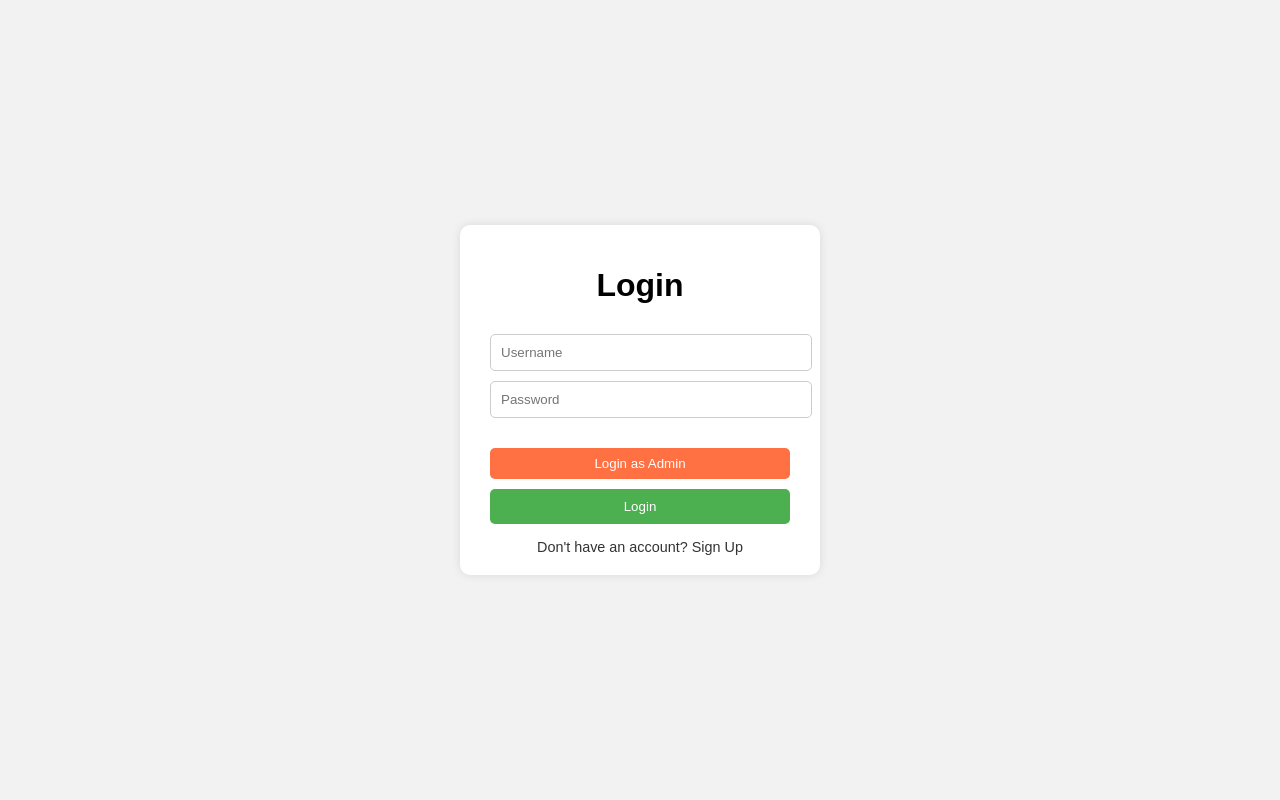
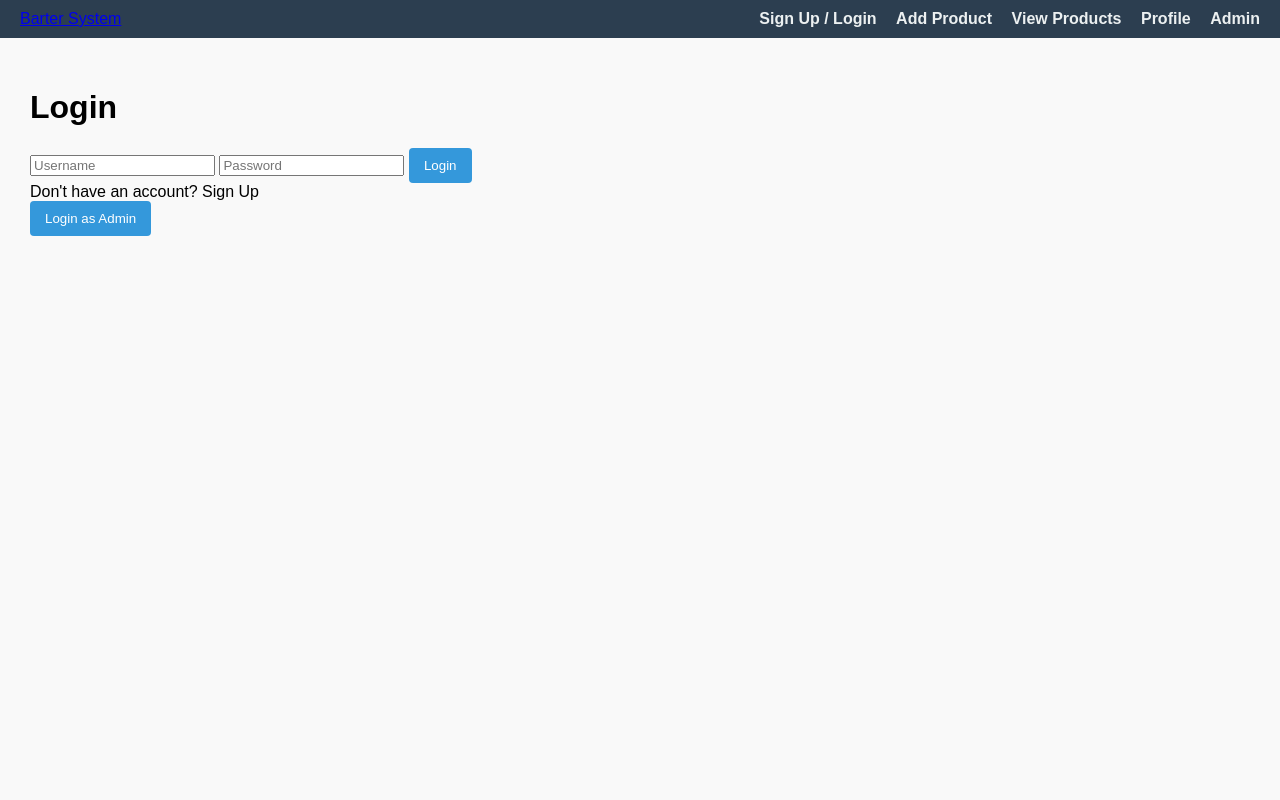
Before and after one commit to shruti-246/BarterSystem, a Flask app: template Frontend/templates/signup_login.html in a window 1280 px wide. Run offline with Flask 3, Linux system fonts and the light colour scheme; the template is opened without the code that fills it, so the values that code supplies are empty.

Commit message:
Update signup_login.html

```diff
--- a/Frontend/templates/signup_login.html
+++ b/Frontend/templates/signup_login.html
@@ -1,61 +1,13 @@
-<!DOCTYPE html>
-<html lang="en">
-<head>
-  <meta charset="UTF-8">
-  <meta name="viewport" content="width=device-width, initial-scale=1.0">
-  <title>BarterDB - Login/Signup</title>
-  <style>
-    body {
-      font-family: Arial, sans-serif;
-      background: #f2f2f2;
-      display: flex;
-      flex-direction: column;
-      align-items: center;
-      justify-content: center;
-      height: 100vh;
-      margin: 0;
-    }
-    h1 {
-      margin-bottom: 20px;
-    }
-    .container {
-      background: white;
-      padding: 20px 30px;
-      border-radius: 10px;
-      box-shadow: 0 0 10px rgba(0,0,0,0.1);
-      width: 300px;
-      text-align: center;
-    }
-    input, select, button {
-      width: 100%;
-      padding: 10px;
-      margin-top: 10px;
-      border: 1px solid #ccc;
-      border-radius: 5px;
-    }
-    button {
-      background: #4CAF50;
-      color: white;
-      border: none;
-      cursor: pointer;
-    }
-    button:hover {
-      background: #45a049;
-    }
-    .toggle {
-      margin-top: 15px;
-      font-size: 0.9em;
-      color: #333;
-      cursor: pointer;
-    }
-  </style>
-</head>
-<body>
+{% extends "base.html" %}
+{% block title %}Login / Signup - BarterDB{% endblock %}
+{% block content %}
 
-  <div class="container" id="form-container">
+<div class="auth-container" id="form-container">
   <h1 id="form-title">Login</h1>
+
   <input type="text" id="username" placeholder="Username" required>
   <input type="password" id="password" placeholder="Password" required>
+
   <div id="signup-extra" style="display: none;">
     <input type="email" id="email" placeholder="Email">
     <select id="role">
@@ -63,34 +15,44 @@
       <option value="seller">Seller</option>
     </select>
   </div>
-    <div style="margin-top: 20px;">
-      <button onclick="goToAdminLogin()" style="padding: 8px 16px; background-color: #ff7043; color: white; border: none; border-radius: 5px; cursor: pointer;">
-        Login as Admin
-      </button>
+
+  <button onclick="submitForm()" id="submit-btn">Login</button>
+
+  <div class="toggle" onclick="toggleForm()">
+    Don't have an account? Sign Up
   </div>
-    <button onclick="submitForm()" id="submit-btn">Login</button>
-    <div class="toggle" onclick="toggleForm()">Don't have an account? Sign Up</div>
+
+  <div class="admin-btn">
+    <button onclick="goToAdminLogin()">Login as Admin</button>
+  </div>
 </div>
 
 <script>
 let isLogin = true;
-    const BACKEND_URL = 'http://127.0.0.1:5000'; // Update this if needed
+const BACKEND_URL = "{{ request.host_url.rstrip('/') }}";
 
 function toggleForm() {
   isLogin = !isLogin;
   document.getElementById('form-title').innerText = isLogin ? 'Login' : 'Signup';
   document.getElementById('signup-extra').style.display = isLogin ? 'none' : 'block';
   document.getElementById('submit-btn').innerText = isLogin ? 'Login' : 'Signup';
-      document.querySelector('.toggle').innerText = isLogin ? "Don't have an account? Sign Up" : "Already have an account? Login";
+  document.querySelector('.toggle').innerText = isLogin
+    ? "Don't have an account? Sign Up"
+    : "Already have an account? Login";
 }
 
 function goToAdminLogin() {
-      window.location.href = 'admin_login.html';
+  window.location.href = "{{ url_for('admin_login_view') }}";
 }
 
 async function submitForm() {
-  const username = document.getElementById('username').value;
-  const password = document.getElementById('password').value;
+  const username = document.getElementById('username').value.trim();
+  const password = document.getElementById('password').value.trim();
+
+  if (!username || !password) {
+    alert('Please fill in all required fields.');
+    return;
+  }
 
   if (isLogin) {
     try {
@@ -101,30 +63,35 @@
       });
       const data = await res.json();
       alert(data.message);
-      if (data.message === 'Login successful') {
-        // 🔥 Save important info to sessionStorage
+
+      if (res.ok && data.user_id) {
         sessionStorage.setItem('user_id', data.user_id);
         sessionStorage.setItem('username', username);
         sessionStorage.setItem('role', data.role);
 
-        // 🔥 Now also fetch and save partners
         try {
           const partnerRes = await fetch(`${BACKEND_URL}/get_partners/${data.user_id}`);
           const partnerData = await partnerRes.json();
           sessionStorage.setItem('partner_ids', JSON.stringify(partnerData.partners || []));
         } catch (error) {
-          console.error('Failed to fetch partners:', error);
+          console.warn('Failed to fetch partners:', error);
           sessionStorage.setItem('partner_ids', JSON.stringify([]));
         }
 
-        window.location.href = 'dashboard.html';
+        window.location.href = "{{ url_for('dashboard_view') }}";
       }
     } catch (error) {
       alert('Error connecting to server.');
     }
   } else {
-    const email = document.getElementById('email').value;
+    const email = document.getElementById('email').value.trim();
     const role = document.getElementById('role').value;
+
+    if (!email) {
+      alert('Please provide an email.');
+      return;
+    }
+
     try {
       const res = await fetch(`${BACKEND_URL}/register`, {
         method: 'POST',
@@ -133,13 +100,16 @@
       });
       const data = await res.json();
       alert(data.message);
+
+      if (res.ok) {
+        // After successful signup, switch to login view
+        toggleForm();
+      }
     } catch (error) {
       alert('Error connecting to server.');
     }
   }
 }
-
 </script>
 
-</body>
-</html>
+{% endblock %}
```
Lines whose indentation alone changed are shown as unchanged.
